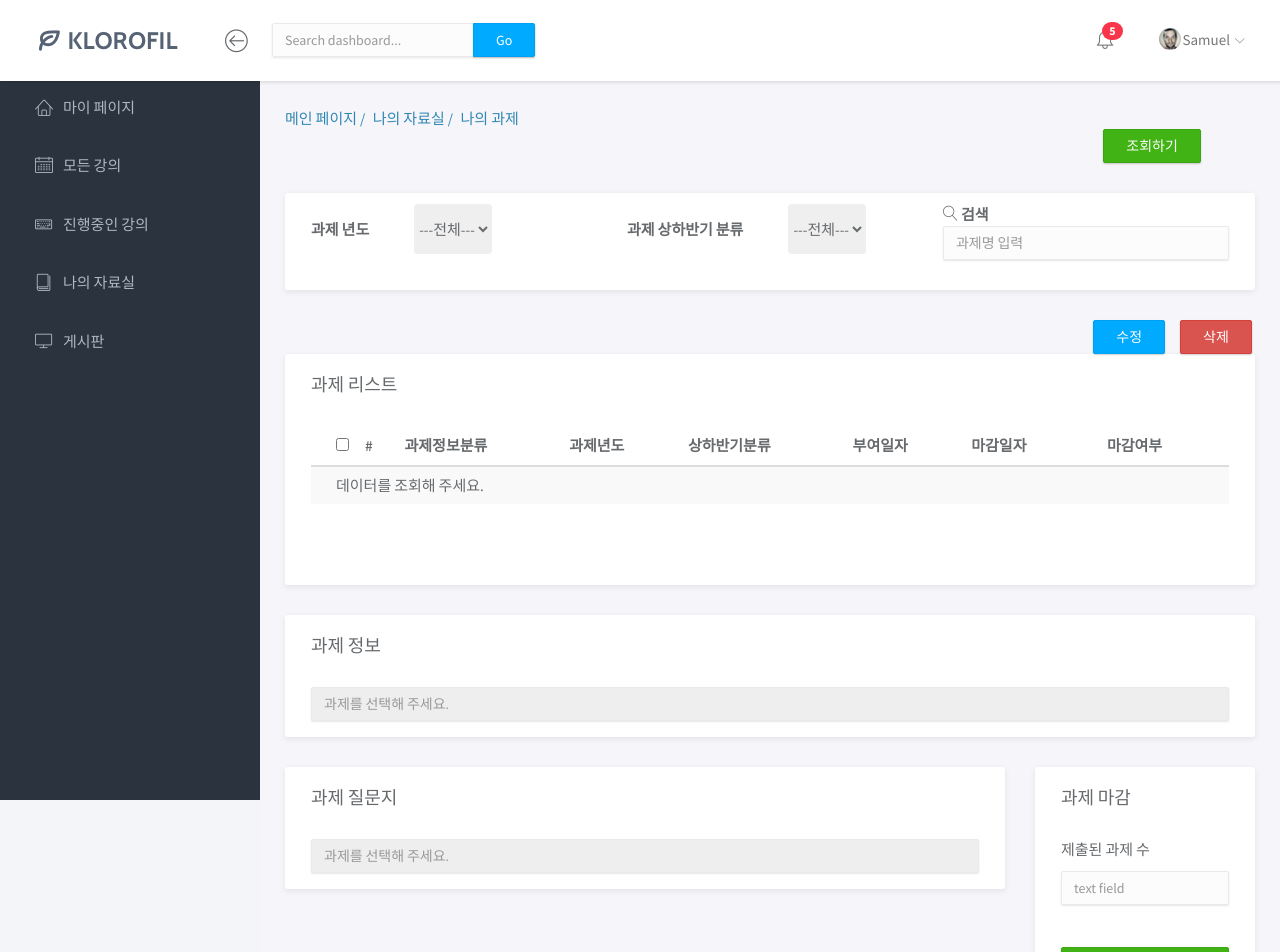
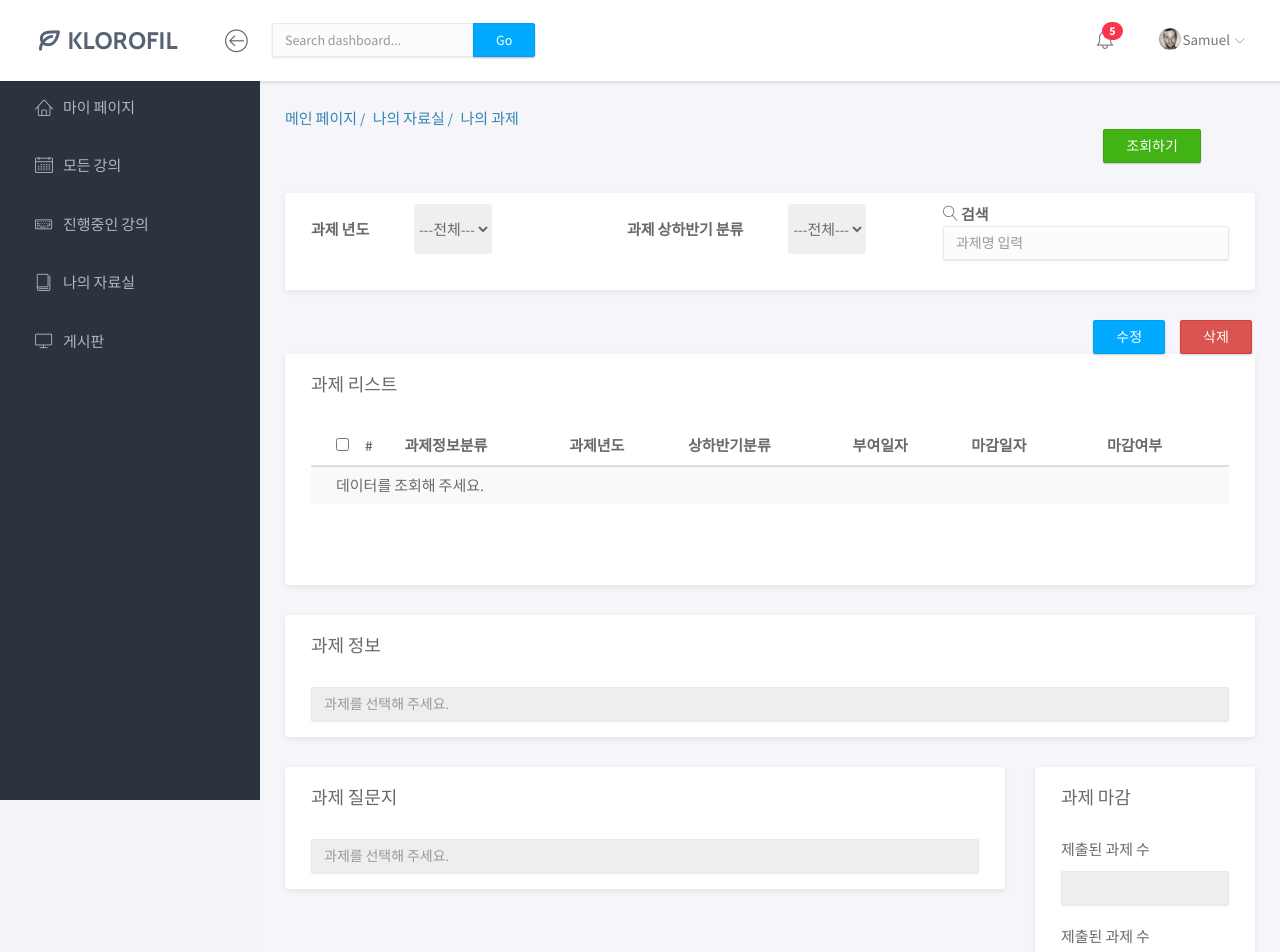
Before and after one commit to BangJeongBin/wizian_mentorship_project, a Next.js app in the folder wizian-next/: page /archive/myProblem in a window 1280 px wide. Shown: the top 952 px of the page. Built offline with nearby package versions, Linux system fonts and the light colour scheme; some icons are missing.

Commit message:
myProblem 페이지 구현 update 미구현

```diff
--- a/wizian-next/src/app/(app)/archive/myProblem/page.js
+++ b/wizian-next/src/app/(app)/archive/myProblem/page.js
@@ -19,6 +19,7 @@ const MyProblem = () => {
     const [checkedDatasub, setCheckedDatasub] = useState([]); // 체크박스 값 저장
 
     const [courseData, setCourseData] = useState({});
+    const [submitData, setSubmitData] = useState({});
 
     // 초기 값 저장
     const params = useParams();
@@ -129,7 +130,7 @@ const MyProblem = () => {
     };
 
     // 과제정보 개별 체크박스 선택
-    const handleCheckbox = (assignInfoNo, assignInfoNm) => {
+    const handleCheckbox = async (assignInfoNo, assignInfoNm) => {
         setCheckedData(assignInfoNo);
         setCheckedDatasub(assignInfoNm);
         console.log(">>> 과제정보 개별 체크박스 ", checkedData);
@@ -139,7 +140,18 @@ const MyProblem = () => {
         } else {
             setSelectedCourNos([...selectedCourNos, assignInfoNo]);
         }
-
+        const infoNo = assignInfoNo;
+        const infoNm = assignInfoNm;
+        try {
+            const res = await fetch(`http://localhost:8080/api/inst/archive/myProblem/countSubmit/${infoNo}/${infoNm}`, {
+                headers: { 'Accept': 'application/json' }
+            });
+            const data = await res.json();
+            setSubmitData(data);
+            console.log(submitData);
+        } catch (err) {
+            console.error('오류 발생:', err);
+        }
     };
 
     // 과제정보 헤더 체크박스 선택
@@ -464,8 +476,18 @@ const MyProblem = () => {
                                     <h3 className="panel-title">과제 마감</h3>
                                 </div>
                                 <div className="panel-body">
+                                    {
+                                        !submitData ?
+                                            <>
+                                                <input type="text" className="form-control" placeholder="과제를 선택해 주세요." readOnly/>
+                                            </>
+                                            :
+                                            <>
                                                 <p>제출된 과제 수</p>
-                                    <input type="text" className="form-control" placeholder="text field"/>
+                                                <input type="text" className="form-control" placeholder={submitData.totalStudent} readOnly/>
+                                                <br/>
+                                                <p>제출된 과제 수</p>
+                                                <input type="text" className="form-control" placeholder={submitData.countSubmit} readOnly/>
                                                 <br/>
                                                 {/*<p>현재 시간</p>*/}
                                                 {/*<input type="text" className="form-control" placeholder="2000.00.00 00/00/00"/>*/}
@@ -473,6 +495,8 @@ const MyProblem = () => {
                                                 <button className="btn btn-success form-control" type="submit">
                                                 과제 마감
                                                 </button>
+                                            </>
+                                    }
                                 </div>
                             </div>
                         </div>
```
Lines whose indentation alone changed are shown as unchanged.
